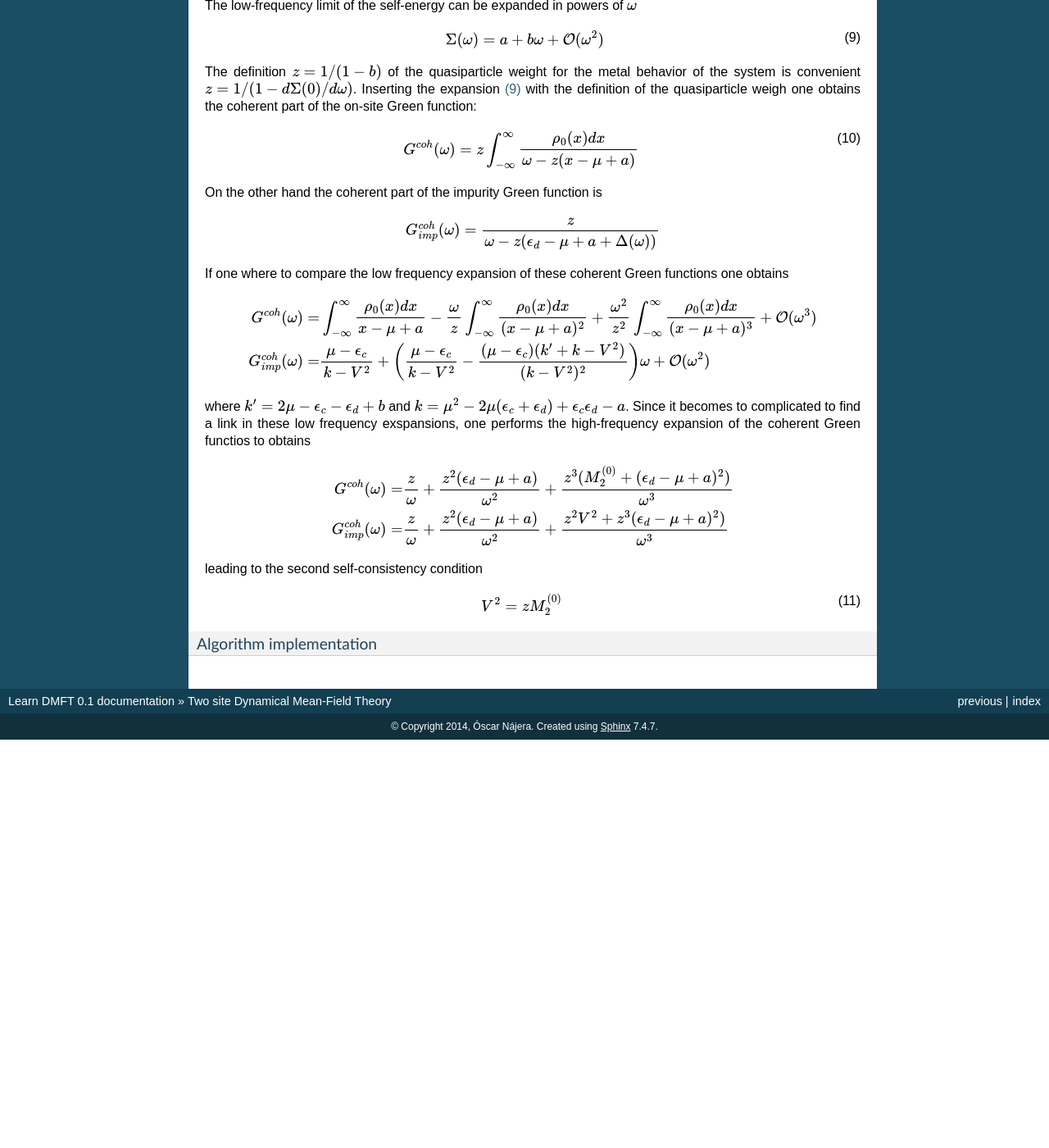
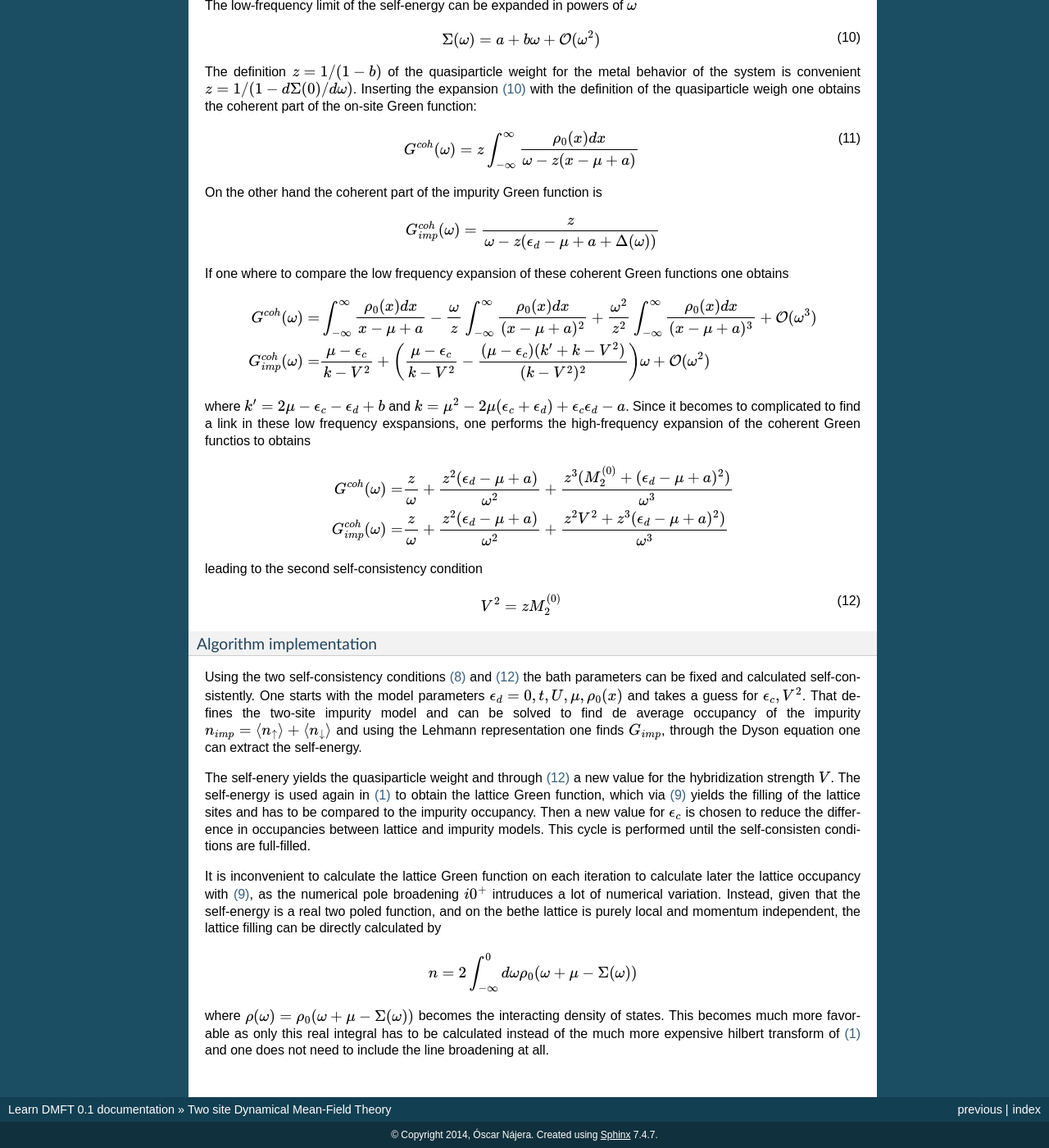
Before and after one commit to Titan-C/pydmft, a Sphinx documentation site: the page built from docs/twosite.rst, in a window 1280 px wide and 1400 px high, scrolled down 2639 px. Shown: the whole window at 82% size. Built offline with Sphinx 7.4.7, drawn with Linux system fonts in a browser that asks for light colours; formulas are drawn with MathJax 3; before the commit the page ends 3541 px from its top, so only the background shows below that.

Commit message:
Algorithm

```diff
--- a/docs/twosite.rst
+++ b/docs/twosite.rst
@@ -146,6 +146,7 @@ in both models match.
 where the band filling is calculated via
 
 .. math:: n_{lattice} = - \frac{2}{\pi} \int_{-\infty}^0 \Im m G(\omega+ i0^+) d\omega
+   :label: lattice_ocupation
 
 Equation :eq:`occupancy_match` can be seen as an integral for of the original
 self-consistency condition :eq:`DMFT_selfconsistency` and the paramagnetic
@@ -196,3 +197,34 @@ leading to the second self-consistency condition
 
 Algorithm implementation
 ''''''''''''''''''''''''
+
+Using the two self-consistency conditions :eq:`occupancy_match` and :eq:`hybridization_match`
+the bath parameters can be fixed and calculated self-consistently. One starts with
+the model parameters :math:`\epsilon_d=0, t, U, \mu, \rho_0(x)` and takes a guess
+for :math:`\epsilon_c, V^2`. That defines the two-site impurity model and can be
+solved to find de average occupancy of the impurity :math:`n_{imp}=\braket{n_\uparrow}+\braket{n_\downarrow}`
+and using the Lehmann representation one finds :math:`G_{imp}`, through the Dyson
+equation one can extract the self-energy.
+
+The self-enery yields the quasiparticle weight and through :eq:`hybridization_match`
+a new value for the hybridization strength :math:`V`. The self-energy is used
+again in :eq:`Site_GF_H_Trans` to obtain the lattice Green function, which via
+:eq:`lattice_ocupation` yields the filling of the lattice sites and has to be
+compared to the impurity occupancy. Then a new value for :math:`\epsilon_c` is
+chosen to reduce the difference in occupancies between lattice and impurity models.
+This cycle is performed until the self-consisten conditions are full-filled.
+
+It is inconvenient to calculate the lattice Green function on each iteration to
+calculate later the lattice occupancy with :eq:`lattice_ocupation`, as the numerical
+pole broadening :math:`i0^+` intruduces a lot of numerical variation. Instead, given
+that the self-energy is a real two poled function, and on the bethe lattice is
+purely local and momentum independent, the lattice filling can be directly calculated
+by
+
+.. math:: n= 2 \int_{-\infty}^0 d\omega \rho_0(\omega + \mu - \Sigma(\omega))
+
+where :math:`\rho(\omega)=\rho_0(\omega + \mu - \Sigma(\omega))` becomes the
+interacting density of states. This becomes much more favorable as only this real
+integral has to be calculated instead of the much more expensive hilbert transform
+of :eq:`Site_GF_H_Trans` and one does not need to include the line broadening at
+all.
```
